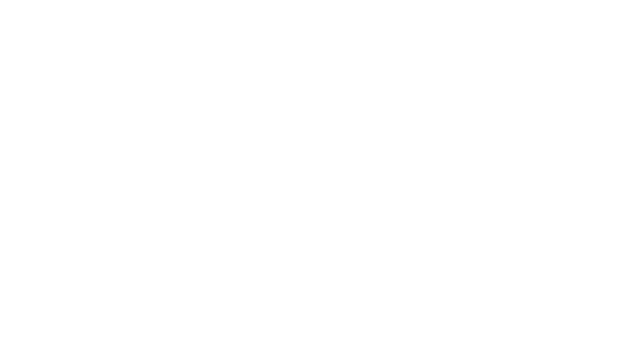
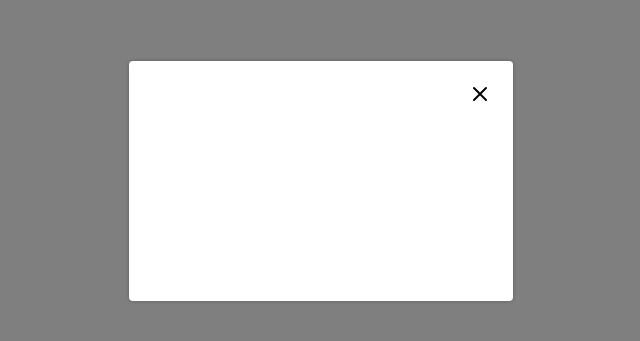
Before and after one commit to William-Reticena/component_library_vue, a Vue app: page / in a window 1280 px wide. Shown: the part 219-560 px from the top of the page, without its empty margins (319-959 px from the left). Built offline with nearby package versions, Linux system fonts and the light colour scheme.

Commit message:
style: adjust some styles and add a svg icon
- define a default style
- add a new icon

```diff
--- a/index.html
+++ b/index.html
@@ -1,13 +1,17 @@
 <!DOCTYPE html>
 <html lang="en">
+
 <head>
   <meta charset="UTF-8" />
   <link rel="icon" type="image/svg+xml" href="/vite.svg" />
   <meta name="viewport" content="width=device-width, initial-scale=1.0" />
   <title>Vite + Vue + TS</title>
 </head>
+
 <body>
   <div id="app"></div>
+  <div id="modal-root"></div>
   <script type="module" src="/src/main.ts"></script>
 </body>
+
 </html>
--- a/src/App.vue
+++ b/src/App.vue
@@ -1,13 +1,21 @@
 <template>
-  <div></div>
+  <div>
+    <Modal v-model="open"> </Modal>
+  </div>
 </template>
 
 <script lang="ts">
-import { defineComponent } from 'vue'
+import { defineComponent, ref } from 'vue'
+import Modal from './components/library/Modal/index.vue'
 
 export default defineComponent({
+  components: {
+    Modal,
+  },
   setup() {
-    return {}
+    const open = ref(true)
+
+    return { open }
   },
 })
 </script>
@@ -22,6 +30,7 @@ export default defineComponent({
 
 * {
   box-sizing: border-box;
-  font-size: 1rem;
+  padding: 0;
+  margin: 0;
 }
 </style>
--- a/src/components/library/Backdrop/index.vue
+++ b/src/components/library/Backdrop/index.vue
@@ -1,5 +1,5 @@
 <template>
-  <div class="back-drop">
+  <div class="backdrop" :style="{ backgroundColor: bgColor }">
     <slot></slot>
   </div>
 </template>
@@ -9,11 +9,14 @@ import { defineComponent } from 'vue'
 
 export default defineComponent({
   name: 'BackdropComponent',
+  props: {
+    bgColor: { type: String, default: 'rgba(0, 0, 0, 0.5)' },
+  },
 })
 </script>
 
 <style scoped>
-.back-drop {
+.backdrop {
   align-items: center;
   background-color: var(--backdrop-color);
   display: flex;
--- a/src/components/library/Modal/index.vue
+++ b/src/components/library/Modal/index.vue
@@ -1,18 +1,26 @@
 <template>
   <template v-if="modelValue">
-    <teleport to="#portal-root">
+    <teleport to="#modal-root">
       <Backdrop @click.self="!preventClosing ? handleClose() : null">
         <div ref="modalRef" class="modal" :class="{ [`modal--${variant}`]: variant }" :style="{ height, width }" tabindex="-1">
-          <div v-if="!hideIcon" class="modal-close-button-container" :class="{ [`modal--${variant}`]: variant }">
+          <div v-if="!hideIcon" class="modal-close-button-container">
             <button class="modal-close-button" @click="!preventClosing ? handleClose() : null">
-              <img class="modal-close-button-icon" :class="{ [`modal--${variant}`]: variant }" src="@/assets/Icons/close.svg" alt="Fechar" />
+              <svg
+                xmlns="http://www.w3.org/2000/svg"
+                width="24"
+                height="24"
+                viewBox="0 0 24 24"
+                fill="none"
+                stroke="currentColor"
+                stroke-width="2"
+                stroke-linecap="round"
+                stroke-linejoin="round"
+                class="feather feather-x"
+              >
+                <line x1="18" y1="6" x2="6" y2="18"></line>
+                <line x1="6" y1="6" x2="18" y2="18"></line>
+              </svg>
             </button>
-          </div>
-
-          <div v-if="variant === 'list-summary'" class="modal--list-summary-variant-container">
-            <div class="modal--list-summary-variant-backdrop">
-              <slot name="list-summary"></slot>
-            </div>
           </div>
 
           <div class="modal-content-container">
@@ -26,7 +34,7 @@
 
 <script lang="ts">
 import { defineComponent, onMounted, onUnmounted, onUpdated, PropType, ref } from 'vue'
-import Backdrop from '@/components/Library/Backdrop/index.vue'
+import Backdrop from '../Backdrop/index.vue'
 
 export default defineComponent({
   name: 'ModalComponent',
@@ -35,9 +43,9 @@ export default defineComponent({
     hideIcon: { type: Boolean, default: false },
     modelValue: { type: Boolean, default: true, required: true },
     preventClosing: { type: Boolean, default: false },
-    height: { type: String, default: '70%' },
-    variant: { type: String as PropType<'default' | 'list-summary'>, default: 'default' },
-    width: { type: String, default: '60%' },
+    height: { type: String, default: '30%' },
+    variant: { type: String as PropType<'primary' | 'secondary'>, default: 'primary' },
+    width: { type: String, default: '30%' },
   },
   components: {
     Backdrop,
@@ -69,9 +77,11 @@ export default defineComponent({
 
 <style scoped>
 .modal {
-  background-color: var(--white-color);
-  border-radius: 40px;
+  background-color: white;
+  border-radius: 4px;
   box-shadow: 0px 0px 4px rgba(0, 0, 0, 0.25);
+  max-height: (100% - 64px);
+  max-width: 600px;
   position: relative;
 }
 
@@ -79,17 +89,8 @@ export default defineComponent({
   outline: none;
 }
 
-.modal.modal--list-summary {
-  border-radius: 16px;
-}
-
 .modal-close-button-container {
   position: absolute;
-  right: 3em;
-  top: 3em;
-}
-
-.modal-close-button-container.modal--list-summary {
   right: 1.5em;
   top: 1.5em;
 }
@@ -108,29 +109,7 @@ export default defineComponent({
   width: 1.5em;
 }
 
-.modal-close-button-icon.modal--list-summary {
-  width: 1.25em;
-}
-
-.modal--list-summary-variant-container {
-  left: calc(50% - 2.77em);
-  position: absolute;
-  top: -2.75em;
-}
-
-.modal--list-summary-variant-backdrop {
-  background-color: var(--white-color);
-  border-radius: 50%;
-  padding: 0.3em;
-}
-
 .modal-content-container {
   height: 100%;
 }
-
-@media screen and (max-width: 1024px) {
-  .modal-close-button-icon {
-    width: 1.25em;
-  }
-}
 </style>
```
Lines whose indentation alone changed are shown as unchanged.
